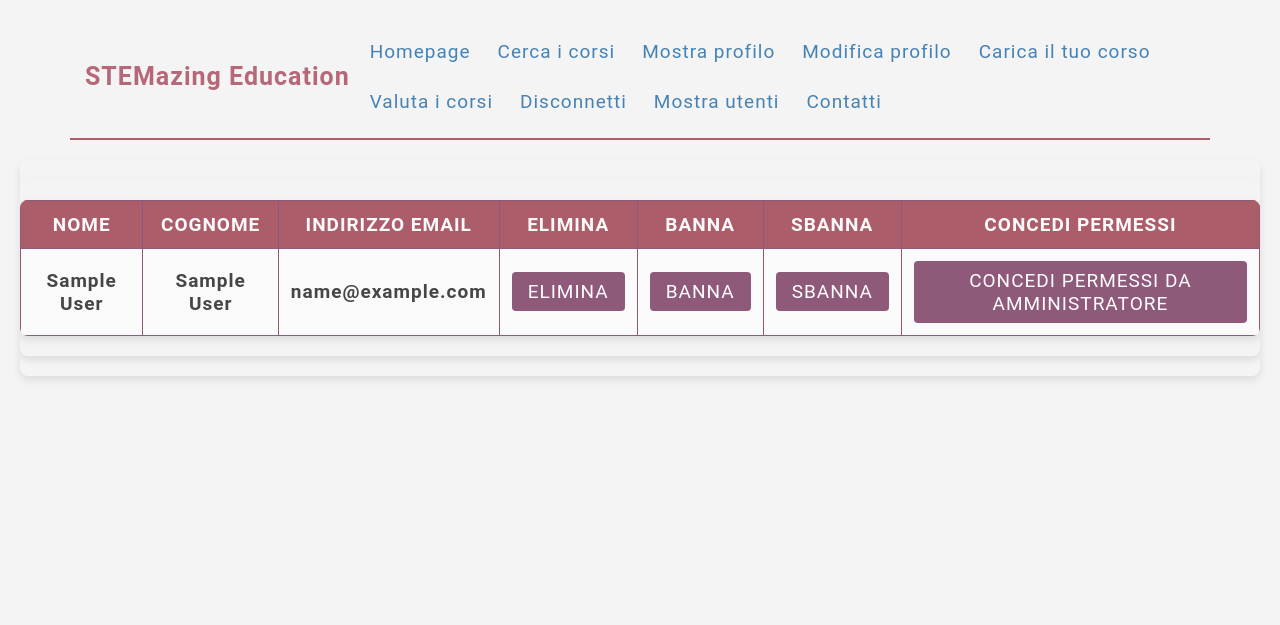
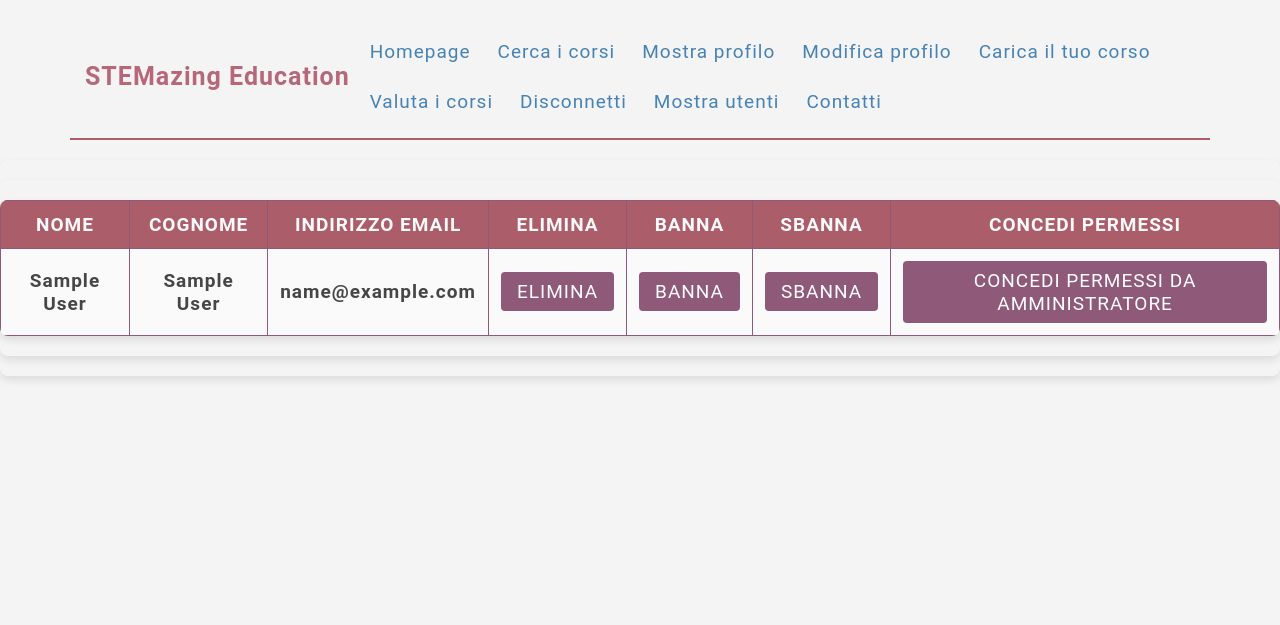
Before and after one commit to MattiaCacciatore/ProgettoSAW, a PHP site: page /admin_area/show_users.php in a window 1280 px wide. Shown: the part 215-840 px from the top of the page. Run offline with PHP 8.4, Linux system fonts and the light colour scheme; the visitor is signed in with stand-in values (Sample User, id 1); lists and menus that the app fills with data are empty.

Commit message:
Fix css.

```diff
--- a/admin_area/css/show-users.css
+++ b/admin_area/css/show-users.css
@@ -1,6 +1,6 @@
 .table {
   border-collapse: collapse;
-  width: 100%;
+  width: 100vw;
   text-align: center;
   font-family: 'Arial', sans-serif;
   color: #333;
```
